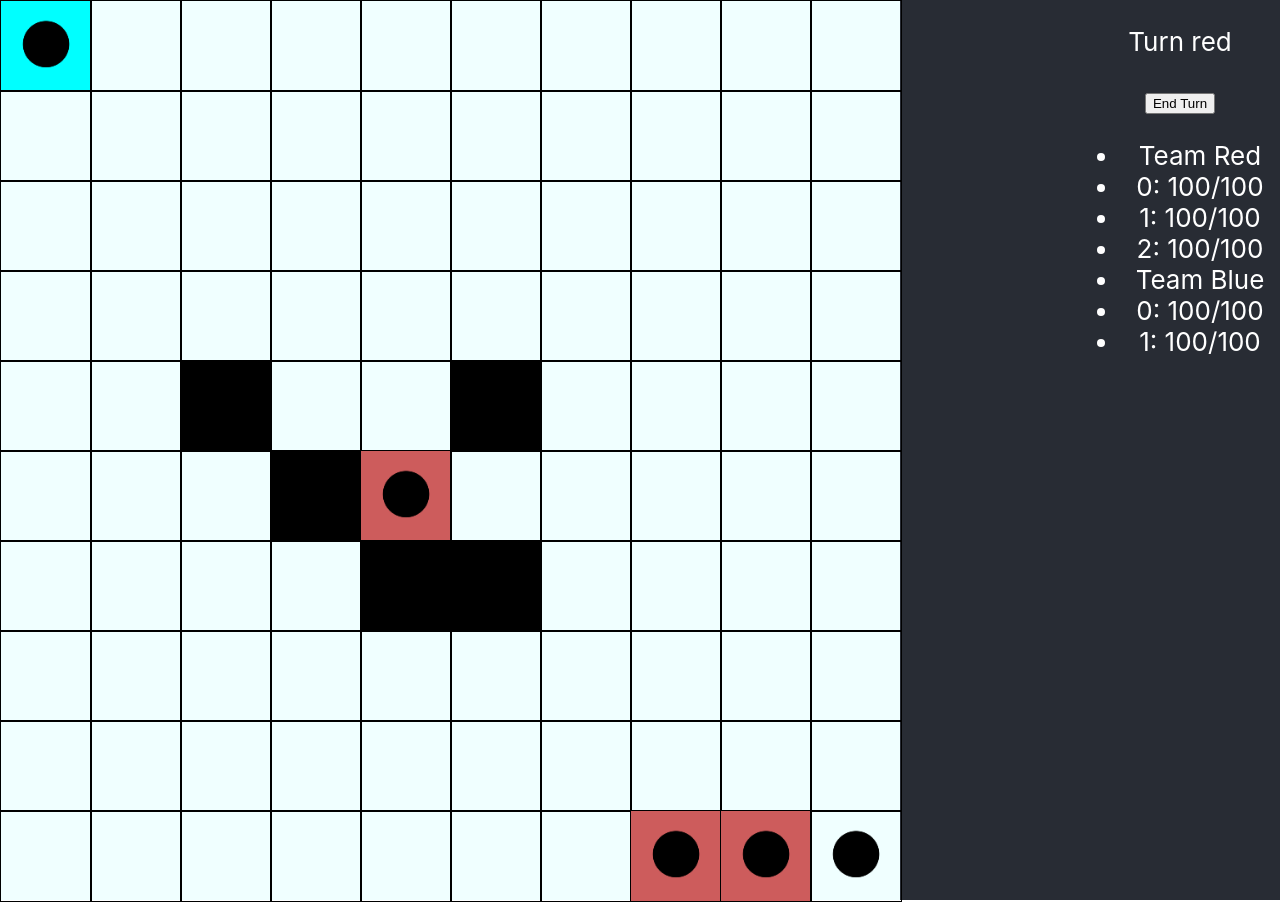
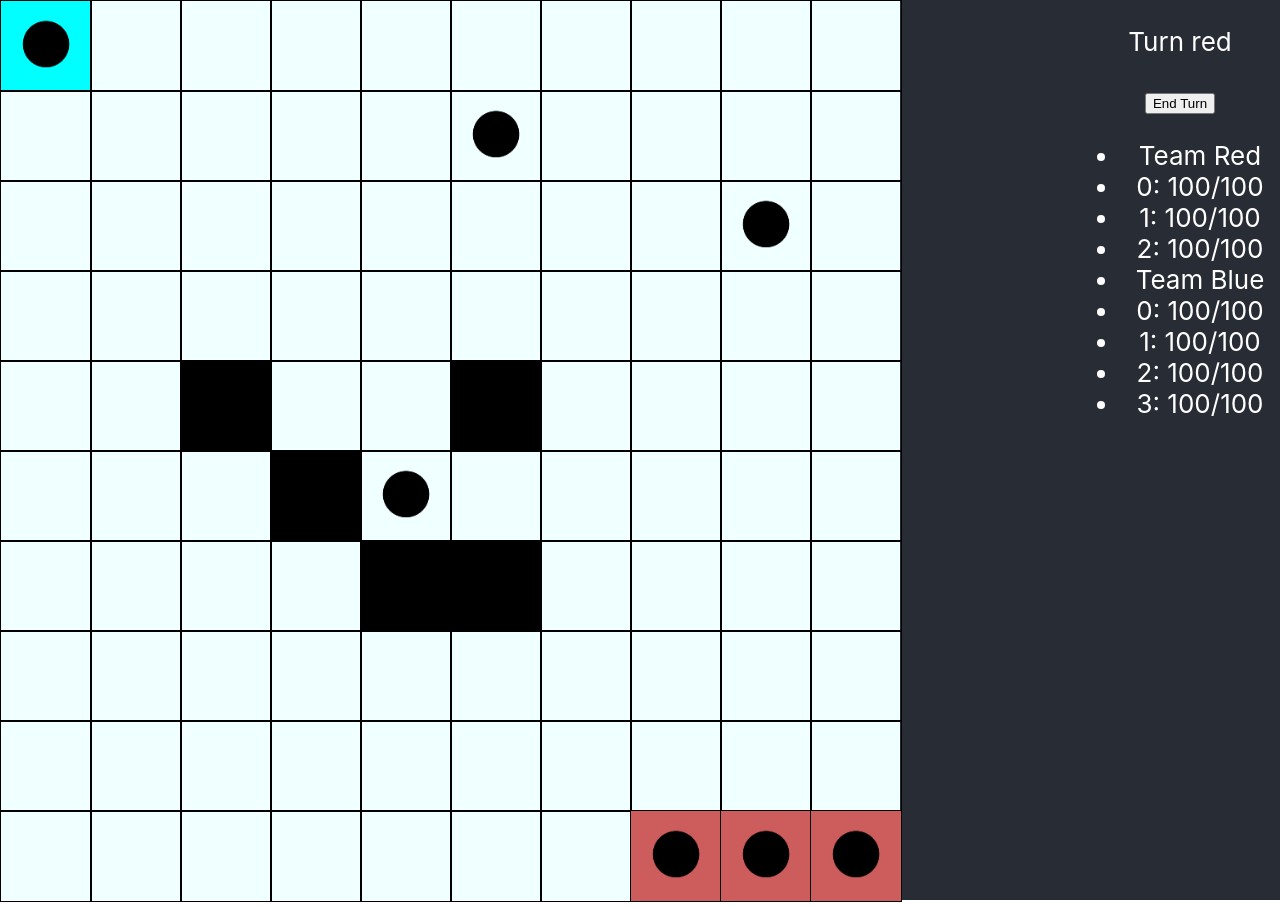
Before and after one commit to GinnyN/quadra, a React (Create React App) app: page / in a window 1280 px wide. Built offline with nearby package versions, Linux system fonts and the light colour scheme.

Commit message:
AI Activate by area

```diff
--- /dev/null
+++ b/src/grid/ai.js
@@ -0,0 +1,13 @@
+const activeOnArea = (grid, cell) => {
+    const {x, y} = cell;
+    for(let i = -cell.player.areaTarget; i < cell.player.areaTarget; i+=1){
+        for(let z = -cell.player.areaTarget; z < cell.player.areaTarget; z+=1){
+            if(grid[x+i] && grid[x+i][y+z] && grid[x+i][y+z].player &&
+               grid[x+i][y+z].player.team !== cell.player.team) {
+                   return {'x': i, 'y': z};
+            }
+        }
+    }
+}
+
+export { activeOnArea };
--- a/src/grid/index.js
+++ b/src/grid/index.js
@@ -2,6 +2,7 @@ import React, {useEffect, useState, useRef} from "react"
 import Cell from "./cell"
 import style  from "./style.module.css"
 import { square } from "./selection";
+import { activeOnArea } from "./ai";
 
 const STYLES_GRID = {
     SQUARE: "square",
@@ -77,7 +78,6 @@ const Grid = ({ map } ) => {
     }
 
     const underAttack = ({x , y}, playerCurrent = false) => {
-        console.log("under attack");
         if(!playerCurrent) playerCurrent = playerActive.current;
         const temp = [...cells];
         temp[x][y].player.currentHP -= temp[playerCurrent.x][playerCurrent.y].player.strength;
@@ -102,11 +102,11 @@ const Grid = ({ map } ) => {
                 for(let z= 0; cells[i] && (z < cells[i].length); z+=1) {
                     if(cells[i][z].player && cells[i][z].player.team === 'blue') {
                         playerActive.current = cells[i][z];
-                        if(!playerActive.current.player.tiredObj.attack && cells[i][z].player.team === 'blue') {
+                        if(!playerActive.current.player.tiredObj.attack) {
                             activateAttack(cells[i][z]);
                             const amount = cells[i][z].player.attack.amount;
-                            for(let moveI = amount * -1 ; moveI < amount; moveI+=1) {
-                                for(let moveZ = amount * -1; moveZ < amount; moveZ+=1) {
+                            for(let moveI = amount * -1 ; moveI <= amount; moveI+=1) {
+                                for(let moveZ = amount * -1; moveZ <= amount; moveZ+=1) {
                                     if(cells[i+moveI] && cells[i+moveI][z+moveZ] &&
                                         cells[i+moveI][z+moveZ].onCross &&
                                         cells[i+moveI][z+moveZ].player &&
@@ -127,26 +127,49 @@ const Grid = ({ map } ) => {
                     if(cells[i][z].player && cells[i][z].player.team === 'blue') {
                         playerActive.current = cells[i][z];
                         if(!playerActive.current.player.tiredObj.movement) {
-                            activateMove(cells[i][z]);
-                            const amount = cells[i][z].player.movement.amount;
-                            console.log(playerActive.current);
-                            for(let moveI = amount * -1 ; moveI < amount; moveI+=1) {
-                                for(let moveZ = amount * -1; moveZ < amount; moveZ+=1) {
-                                    if(cells[i+moveI] && cells[i+moveI][z+moveZ] &&
-                                        (cells[i+moveI][z+moveZ].x !== cells[i][z].x &&
-                                        cells[i+moveI][z+moveZ].y !== cells[i][z].y) &&
-                                        cells[i+moveI][z+moveZ].activated &&
-                                        !cells[i+moveI][z+moveZ].player) {
-                                        movePlayer(cells[i+moveI][z+moveZ], playerActive.current);
-                                        moveZ = moveI = z = 10000000000;
-                                        i = -1;
+                            const maxMov = activeOnArea(cells, cells[i][z]);
+                            console.log(maxMov);
+                            if(maxMov){
+                                activateMove(cells[i][z]);
+                                const amount = cells[i][z].player.movement.amount;
+                                const signs = {x: maxMov.x < 0 ? -1:1, y: maxMov.y < 0 ? -1:1}
+
+                                if(maxMov.x < 0) maxMov.x *= -1;
+                                if(maxMov.y < 0) maxMov.y *= -1;
+                                if(maxMov.x > amount) maxMov.x = amount;
+                                if(maxMov.y > amount) maxMov.y = amount;
+                                console.log(maxMov, signs);
+                                for(let moveI = maxMov.x; moveI >= 0 ; moveI-=1) {
+                                    for(let moveZ = maxMov.y; moveZ >= 0; moveZ-=1) {
+                                        console.log(cells[i+(moveI*signs.x)] && cells[i+(moveI*signs.x)][z+(moveZ*signs.y)] &&
+                                        (cells[i+(moveI*signs.x)][z+(moveZ*signs.y)].x !== cells[i][z].x &&
+                                        cells[i+(moveI*signs.x)][z+(moveZ*signs.y)].y !== cells[i][z].y) &&
+                                        cells[i+(moveI*signs.x)][z+(moveZ*signs.y)].activated &&
+                                        !cells[i+(moveI*signs.x)][z+(moveZ*signs.y)].player);
+                                        console.log(!cells[i+(moveI*signs.x)][z+(moveZ*signs.y)].player)
+                                        if(cells[i+(moveI*signs.x)] && cells[i+(moveI*signs.x)][z+(moveZ*signs.y)] &&
+                                            cells[i+(moveI*signs.x)][z+(moveZ*signs.y)].activated &&
+                                            !cells[i+(moveI*signs.x)][z+(moveZ*signs.y)].player) {
+                                            movePlayer(cells[i+(moveI*signs.x)][z+(moveZ*signs.y)], playerActive.current);
+                                            moveZ = moveI = -1000;
+                                            z = 10000000000;
+                                            i = -1;
+                                        }
                                     }
                                 }
+                                if(playerActive.current.player) resetBoard(playerActive.current.player);
                             }
                         }
                     }
                 }
             }
+            const teamBlueT = teamBlue.map((item) => {
+                item.tired = false;
+                item.tiredObj = {...tiredObj};
+                return item;
+            });
+            setTeamBlue(teamBlueT);
+            setTurn('red');
         } else {
             const teamBlueT = teamBlue.map((item) => {
                 item.tired = false;
@@ -160,6 +183,7 @@ const Grid = ({ map } ) => {
 
     const activateAttack = (item) => {
         resetBoard(item.player);
+        if(item.player.tiredObj.attack) return;
         let temp = [...cells];
         temp = square(item, temp, "onCross", true, ["player", "suceptible"], true);
         setCells(temp);
@@ -167,6 +191,7 @@ const Grid = ({ map } ) => {
 
     const activateMove = (item) => {
         resetBoard(item.player);
+        if(item.player.tiredObj.movement) return;
         const temp = [...cells];
         const {x, y} = item;
         setCells(square(item, temp, "activated", true));
--- a/src/grid/selection.js
+++ b/src/grid/selection.js
@@ -2,37 +2,14 @@ const square = (item, temp, variable, value, variable2 = false, value2 = false)
     const {amount} = variable === 'activated' ? item.player.movement : item.player.attack;
     const {x,y} = item;
     const noUsable = [];
-    for(let i = 0; i <= amount; i+=1) {
-        for(let z = 0; z <= amount; z+=1){
+    for(let i = amount * -1; i <= amount; i+=1) {
+        for(let z = amount * -1; z <= amount; z+=1){
             if(temp[x+i]) {
                 if(temp[x+i][y+z]) {
                     if(!temp[x+i][y+z].usable) noUsable.push(temp[x+i][y+z]);
                     temp[x+i][y+z][variable] = value;
                     if(variable2) {
                         if(temp[x+i][y+z][variable2[0]]) temp[x+i][y+z][variable2[0]][variable2[1]] = value2;
-                    }
-                }
-                if(temp[x+i][y-z]) {
-                    if(!temp[x+i][y-z].usable) noUsable.push(temp[x+i][y-z]);
-                    temp[x+i][y-z][variable] = value;
-                    if(variable2) {
-                        if(temp[x+i][y-z][variable2[0]]) temp[x+i][y-z][variable2[0]][variable2[1]] = value2;
-                    }
-                }
-            }
-            if(temp[x-i]) {
-                if(temp[x-i][y-z]) {
-                    if(!temp[x-i][y-z].usable) noUsable.push(temp[x-i][y-z]);
-                    temp[x-i][y-z][variable] = value;
-                    if(variable2) {
-                        if(temp[x-i][y-z][variable2[0]]) temp[x-i][y-z][variable2[0]][variable2[1]] = value2;
-                    }
-                }
-                if(temp[x-i][y+z]) {
-                    if(!temp[x-i][y+z].usable) noUsable.push(temp[x-i][y+z]);
-                    temp[x-i][y+z][variable] = value;
-                    if(variable2) {
-                        if(temp[x-i][y+z][variable2[0]]) temp[x-i][y+z][variable2[0]][variable2[1]] = value2;
                     }
                 }
             }
--- a/src/maps/init.json
+++ b/src/maps/init.json
@@ -1,10 +1,10 @@
 {
   "00" : {
-      "player": { "team": "blue", "tired": false},
+      "player": { "team": "blue", "tired": false, "areaTarget": 4 },
       "usable": true
   },
   "99" : {
-    "player": { "team": "blue", "tired": false},
+    "player": { "team": "red", "tired": false},
     "usable": true
   },
   "98" : {
@@ -24,7 +24,15 @@
       "usable": true
   },
   "54" : {
-    "player": { "team": "red", "tired": false},
+    "player": { "team": "blue", "tired": false, "areaTarget": 4 },
+    "usable": true
+  },
+  "15" : {
+    "player": { "team": "blue", "tired": false, "areaTarget": 4 },
+    "usable": true
+  },
+  "28" : {
+    "player": { "team": "blue", "tired": false, "areaTarget": 4 },
     "usable": true
   },
   "65": {
```
